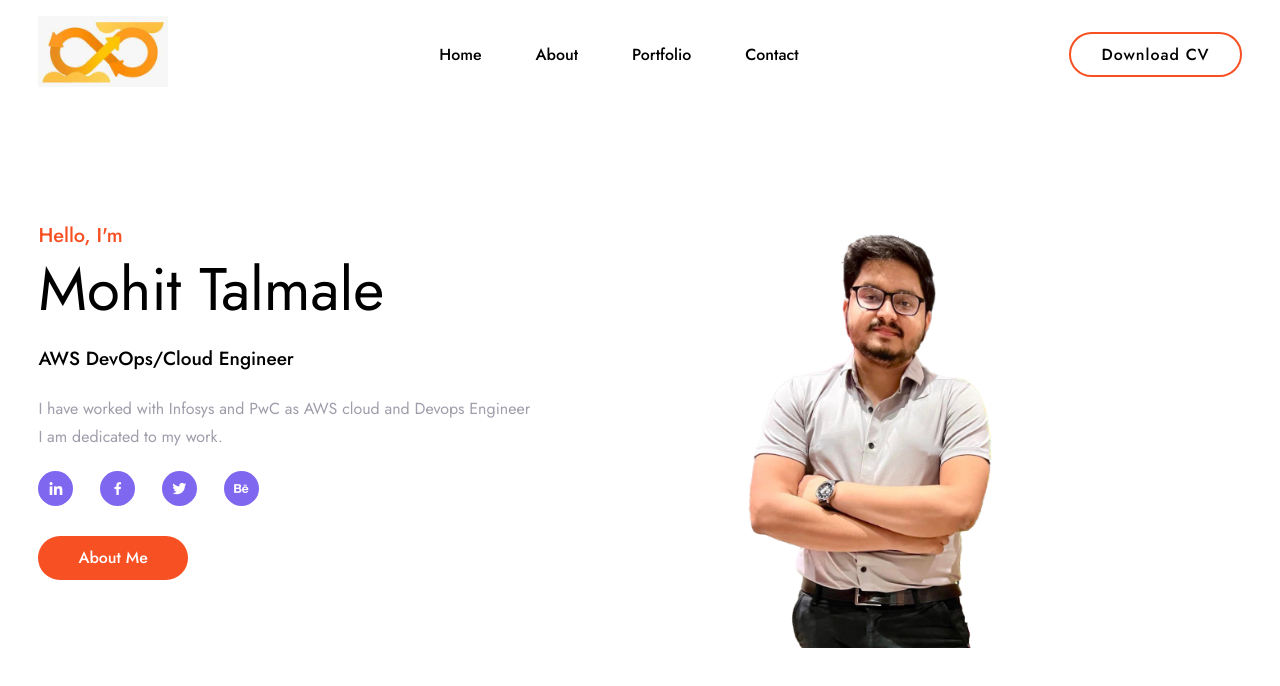
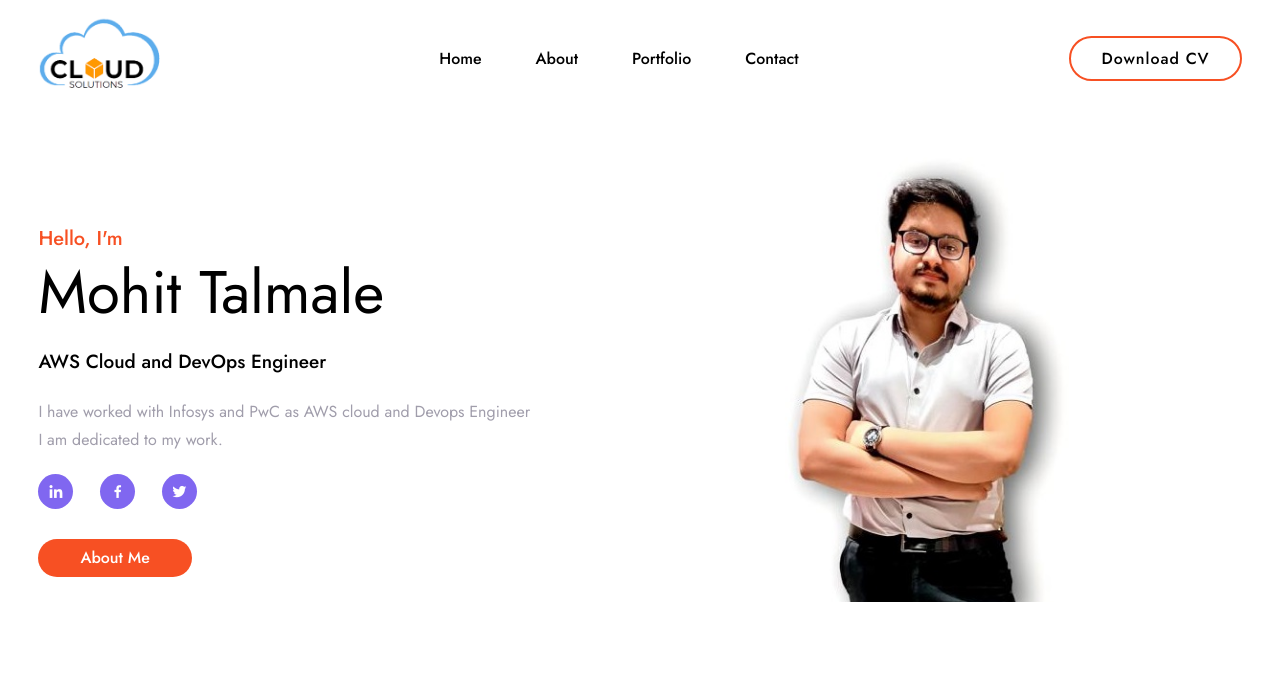
Before and after one commit to Rajitkumar001/portfilowebsite, a plain HTML site: page index.html in a window 1280 px wide. Shown: the top 686 px of the page. Drawn offline with nearby package versions, Linux system fonts and the light colour scheme.

Commit message:
new changes

```diff
--- a/css/style.css
+++ b/css/style.css
@@ -153,21 +153,23 @@ span{
     color: var(--bg-color);
     background: var(--main-color);
     font-size: var(--p-font);
-	padding: 10px 40px;
+    padding: 7px 42px;
     font-weight: 500;
     line-height: 24px;
     border-radius: 30px;
-	transition: ease .40s;
+    transition: all 0.4s ease 0s;
+
 }
 .btn:hover{
 	transform: scale(1.1);
 }
 .home-img img{
 	max-width: 100%;
-    width: 298px;
-    height: 422px;
-    margin-left: 53px;
-    margin-top: 79px;
+    width: 321px;
+    height: 445px;
+    margin-left: 98px;
+    margin-top: 53px;
+	margin-bottom: 89px;
 }
 header.sticky{
 	background: var(--bg-color);
--- a/index.html
+++ b/index.html
@@ -1,23 +1,25 @@
 <!DOCTYPE html>
 <html>
+
 <head>
 	<meta charset="utf-8">
 	<meta name="viewport" content="width=device-width, initial-scale=1">
 	<title>Personal Portfolio Website 2022</title>
 	<link rel="stylesheet" type="text/css" href="css/style.css">
 
-	<link rel="stylesheet"
-  href="https://unpkg.com/boxicons@latest/css/boxicons.min.css">
+	<link rel="stylesheet" href="https://unpkg.com/boxicons@latest/css/boxicons.min.css">
 
 	<link rel="preconnect" href="https://fonts.googleapis.com">
 	<link rel="preconnect" href="https://fonts.gstatic.com" crossorigin>
-  <link href="https://fonts.googleapis.com/css2?family=Jost:wght@100;200;300;400;500;600;700;800;900&display=swap" rel="stylesheet">
+	<link href="https://fonts.googleapis.com/css2?family=Jost:wght@100;200;300;400;500;600;700;800;900&display=swap"
+		rel="stylesheet">
 
 </head>
+
 <body>
 	<!--------header---->
 	<header>
-		<a href="#" class="logo"><img src="img/logo.jpg"></a>
+		<a href="#" class="logo"><img src="img/logo.png"></a>
 		<div class="bx bx-menu" id="menu-icon"></div>
 
 		<ul class="navlist">
@@ -35,19 +37,20 @@
 		<div class="home-text">
 			<h3>Hello, I'm</h3>
 			<h1>Mohit Talmale</h1>
-			<h5>AWS DevOps/Cloud Engineer <span></span></h5>
-			<p>I have worked with Infosys and PwC as AWS cloud and Devops Engineer  <br> I am dedicated to my work.</p>
+			<h5>AWS Cloud and DevOps Engineer <span></span></h5>
+			<p>I have worked with Infosys and PwC as AWS cloud and Devops Engineer <br> I am dedicated to my work.</p>
 			<div class="social">
-				<a href="https://www.linkedin.com/in/mohit-talmale-80b936120/" target="_blank"><i class='bx bxl-linkedin' ></i></a>
-				<a href="#"><i class='bx bxl-facebook'></i></a>
-				<a href="#"><i class='bx bxl-twitter' ></i></a>
-				<a href="#"><i class='bx bxl-behance' ></i></a>
+				<a href="https://www.linkedin.com/in/mohit-talmale-80b936120/" target="_blank"><i
+						class='bx bxl-linkedin'></i></a>
+				<a href="https://www.facebook.com/mohit1talmale" target="_blank"><i class='bx bxl-facebook'></i></a>
+				<a href="https://twitter.com/mohit1talmale" target="_blank"><i class='bx bxl-twitter'></i></a>
+				<!-- <a href="#"><i class='bx bxl-behance' ></i></a> -->
 			</div>
 			<a href="#about" class="btn">About Me</a>
 		</div>
 
 		<div class="home-img">
-			<img src="img/main.png">
+			<img src="img/main.jpeg">
 		</div>
 	</section>
 
@@ -90,11 +93,13 @@
 		<div class="about-text">
 			<h3>I'm a Cloud and Devops Engineer</h3>
 			<h2>Ready to work with you!</h2>
-			<p>Hello there! I'm a Cloud/Devops Engineer, I am having 3+ years of experience in AWS cloud and DevOps with hands-on experience in architecting/monitoring and
-				optimizing mission critical deployments over large infrastructure. Proficient with Configuration management
+			<p>Hello there! I'm a Cloud/Devops Engineer, I am having 3+ years of experience in AWS cloud and DevOps with
+				hands-on experience in architecting/monitoring and
+				optimizing mission critical deployments over large infrastructure. Proficient with Configuration
+				management
 				tools.
 			</p>
-			<a href="#"  target="_blank" class="btn">Hire Me</a>
+			<a href="#" target="_blank" class="btn">Hire Me</a>
 		</div>
 	</section>
 
@@ -107,16 +112,19 @@
 		</div>
 
 		<div class="portfolio-content">
-			<a href="https://gitlab.com/mohit1talmale/flaskapplicationrepo" target="_blank"><div class="col">
+			<a href="https://gitlab.com/mohit1talmale/flaskapplicationrepo" target="_blank">
+				<div class="col">
 					<img src="img\cicdHD.png">
 					<div class="layer">
 						<h3>CICD Pipelines</h3>
 
 						<!-- <h5>Popup</h5> -->
 					</div>
-			</div></a>
+				</div>
+			</a>
 
-			<a href="https://gitlab.com/mohit1talmale/rotate_iam_key" target="_blank"><div class="col">
+			<a href="https://gitlab.com/mohit1talmale/rotate_iam_key" target="_blank">
+				<div class="col">
 					<img src="img\aws.png">
 					<div class="layer">
 						<h3>AWS IAM Management</h3>
@@ -124,7 +132,8 @@
 					</div>
 				</div>
 
-			<a href="https://gitlab.com/mohit1talmale/terraform" target="_blank"><div class="col">
+				<a href="https://gitlab.com/mohit1talmale/terraform" target="_blank">
+					<div class="col">
 						<img src="img\terraformHD.png">
 						<div class="layer">
 							<h3>Terraform</h3>
@@ -132,7 +141,8 @@
 						</div>
 					</div>
 
-			<a href="https://gitlab.com/mohit1talmale/boto3_scripts" target="_blank"><div class="col">
+					<a href="https://gitlab.com/mohit1talmale/boto3_scripts" target="_blank">
+						<div class="col">
 							<img src="img\python.png">
 							<div class="layer">
 								<h3>Python Scripts for AWS Resources</h3>
@@ -232,7 +242,8 @@
 		</div>
 	</section>
 
-	<!-- ------contact-- -->
+	<!-- contact -->
+
 	<section class="contact" id="contact">
 		<div class="container">
 			<div class="center">
@@ -263,4 +274,5 @@
 	<script type="text/javascript" src="js/script.js"></script>
 
 </body>
+
 </html>
```
Also changed, not shown: img/dd.png (renamed from img/main.png), img/ff.jpg (renamed from img/logo.jpg), img/logo.png (added), img/main.jpeg (added). Lines whose indentation alone changed are shown as unchanged.
